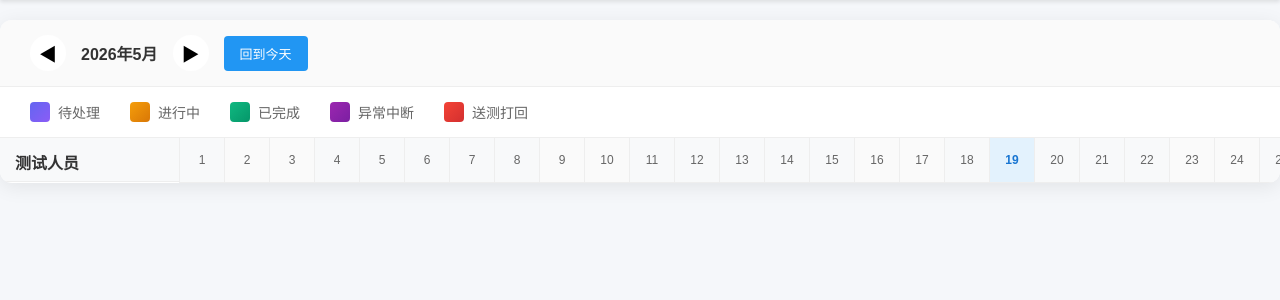
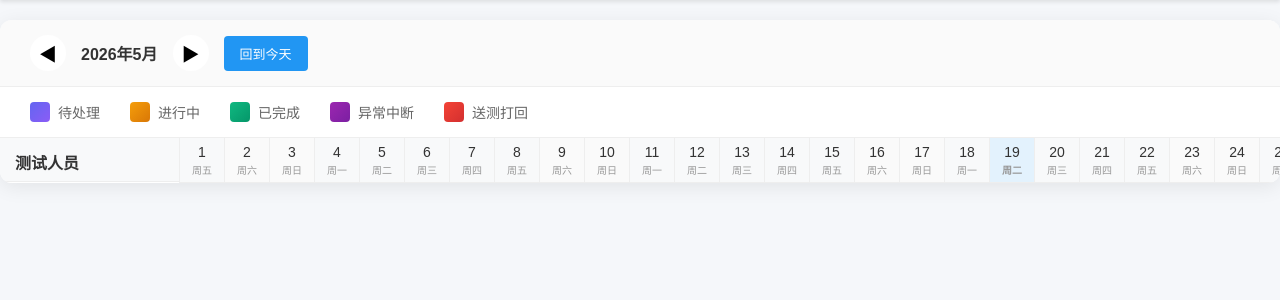
Before and after one commit to hewenfeng998/Software-Test-Platform, a Flask app: page /gantt in a window 1280 px wide. Shown: the part 71-371 px from the top of the page. Run offline with Flask 3, Linux system fonts and the light colour scheme; the visitor is signed in with stand-in values (Sample User, id 1); some libraries are stand-ins or nearby versions.

Commit message:
甘特图修复：固定测试人员列、修正任务条位置、显示星期几

```diff
--- a/templates/gantt.html
+++ b/templates/gantt.html
@@ -24,14 +24,16 @@
         .gantt-wrapper::-webkit-scrollbar-track { background: #f1f1f1; border-radius: 4px; }
         .gantt-wrapper::-webkit-scrollbar-thumb { background: #c1c1c1; border-radius: 4px; }
         .gantt-wrapper::-webkit-scrollbar-thumb:hover { background: #a1a1a1; }
-        .gantt-left { width: 180px; flex-shrink: 0; border-right: 1px solid #eee; }
+        .gantt-left { width: 180px; flex-shrink: 0; border-right: 1px solid #eee; position: sticky; left: 0; z-index: 30; background-color: #fff; }
         .gantt-left-header { padding: 12px 15px; background-color: #f8f9fa; font-weight: bold; color: #333; border-bottom: 1px solid #eee; height: 44px; }
         .tester-item { padding: 10px 15px; background-color: #fff; display: flex; align-items: center; gap: 10px; border-bottom: 1px solid #eee; }
         .tester-avatar { width: 28px; height: 28px; border-radius: 50%; background: linear-gradient(135deg, #667eea 0%, #764ba2 100%); display: flex; align-items: center; justify-content: center; color: white; font-size: 13px; font-weight: bold; flex-shrink: 0; }
         .tester-name { font-weight: 500; color: #333; font-size: 14px; }
         .gantt-right { flex: 1; }
         .gantt-right-header { display: flex; background-color: #f8f9fa; border-bottom: 1px solid #eee; }
-        .gantt-date-cell { width: 45px; padding: 8px 5px; text-align: center; font-size: 12px; color: #666; border-right: 1px solid #eee; flex-shrink: 0; height: 44px; display: flex; align-items: center; justify-content: center; }
+        .gantt-date-cell { width: 45px; padding: 2px 3px; text-align: center; font-size: 11px; color: #666; border-right: 1px solid #eee; flex-shrink: 0; height: 44px; display: flex; flex-direction: column; align-items: center; justify-content: center; }
+        .date-day { font-size: 14px; font-weight: 500; color: #333; }
+        .date-weekday { font-size: 10px; color: #999; margin-top: 2px; }
         .gantt-date-cell.today { background-color: #e3f2fd; font-weight: bold; color: #1976D2; }
         .gantt-date-cell.weekend { background-color: #fafafa; }
         .gantt-right-body { }
@@ -128,6 +130,8 @@
             var daysInMonth = currentDate.daysInMonth();
             totalDays = daysInMonth;
 
+            var weekdays = ['日', '一', '二', '三', '四', '五', '六'];
+
             for (var i = 1; i <= daysInMonth; i++) {
                 var date = moment(currentDate.year() + '-' + (currentDate.month() + 1) + '-' + i);
                 var isToday = date.isSame(moment(), 'day');
@@ -137,7 +141,17 @@
                 cell.className = 'gantt-date-cell';
                 if (isToday) { cell.classList.add('today'); todayIndex = i - 1; }
                 if (isWeekend) cell.classList.add('weekend');
-                cell.textContent = i;
+
+                var daySpan = document.createElement('span');
+                daySpan.className = 'date-day';
+                daySpan.textContent = i;
+
+                var weekdaySpan = document.createElement('span');
+                weekdaySpan.className = 'date-weekday';
+                weekdaySpan.textContent = '周' + weekdays[date.day()];
+
+                cell.appendChild(daySpan);
+                cell.appendChild(weekdaySpan);
                 header.appendChild(cell);
             }
         }
@@ -230,6 +244,7 @@
         document.addEventListener('DOMContentLoaded', function() {
             renderDates();
             renderTasks();
+            document.querySelector('.gantt-wrapper').scrollLeft = 0;
         });
     </script>
 </body>
```
